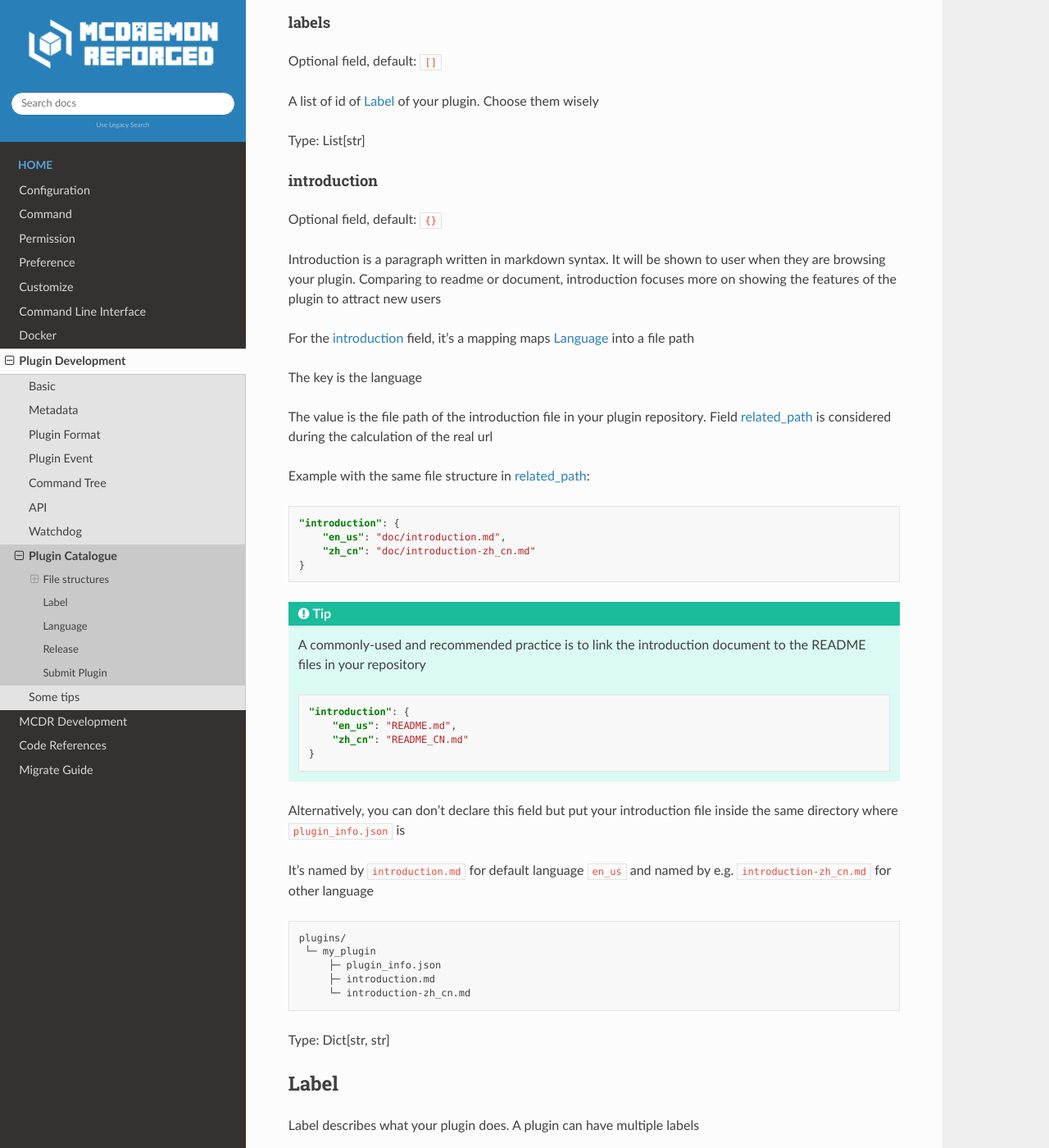
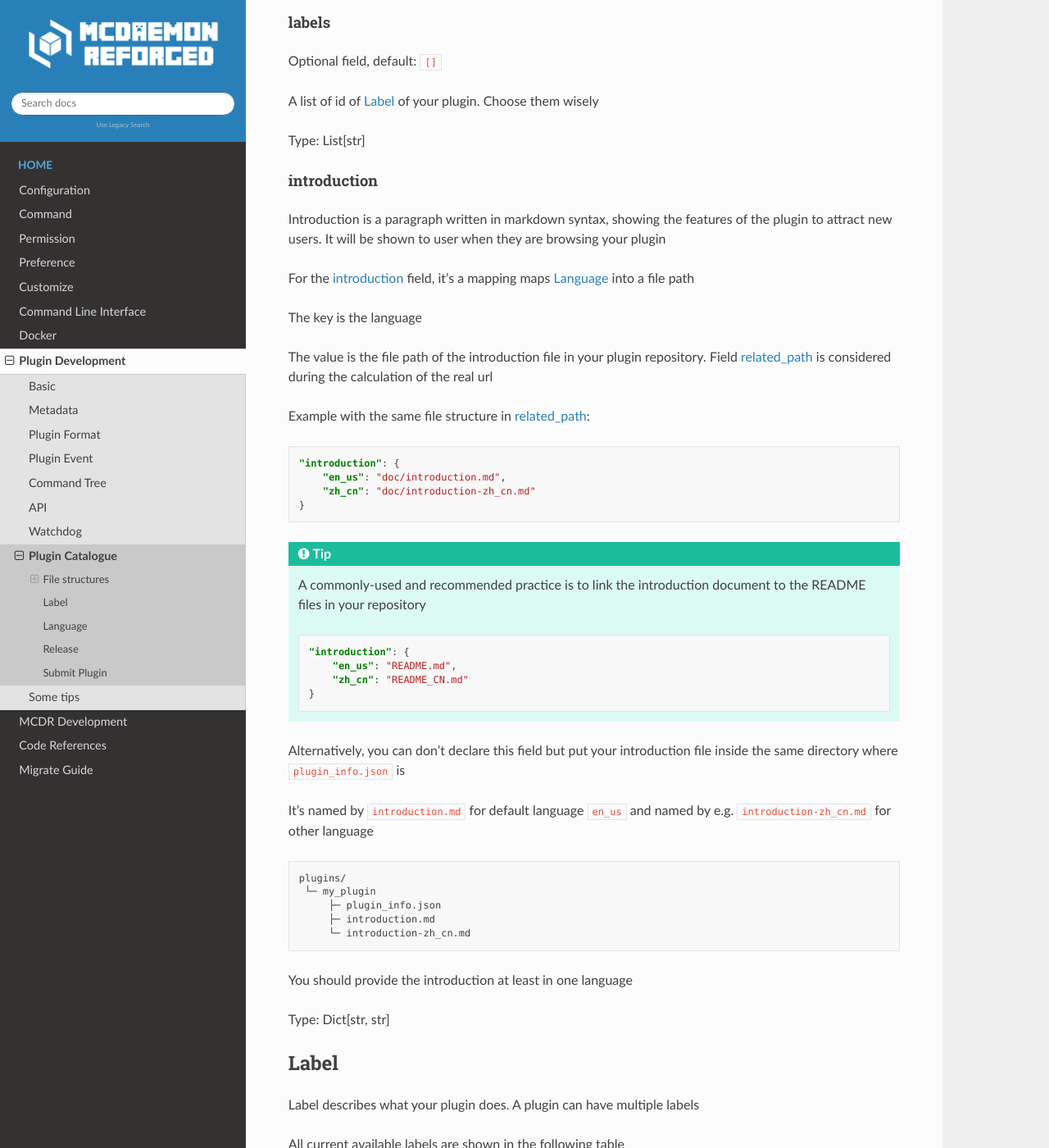
Before and after one commit to MCDReforged/MCDReforged, a Sphinx documentation site: the page built from docs/source/plugin_dev/plugin_catalogue.rst, in a window 1280 px wide and 1400 px high, scrolled down 2350 px. Shown: the whole window at 82% size. Built offline with Sphinx 7.4.7 and the Read the Docs theme 2.0.0, drawn with Linux system fonts in a browser that asks for light colours; pages that are not in the unit, such as notebooks, are missing from menus; the version number could not be read and is left out; comment, search, counter and statistics services are not loaded; some of the changed text lies outside the part shown.

Commit message:
docs(catalogue): update to match catalogue changes (#334)
* docs(catalogue): update to match catalogue changes

* docs(catalogue): some wording changes

* fix(docs): typo

* fix(docs): wrong format

* fix(docs): wrong format

```diff
--- a/docs/source/plugin_dev/plugin_catalogue.rst
+++ b/docs/source/plugin_dev/plugin_catalogue.rst
@@ -116,10 +116,7 @@
 introduction
 ~~~~~~~~~~~~
 
-Optional field, default: ``{}``
-
-Introduction is a paragraph written in markdown syntax. It will be shown to user when they are browsing your plugin.
-Comparing to readme or document, introduction focuses more on showing the features of the plugin to attract new users
+Introduction is a paragraph written in markdown syntax, showing the features of the plugin to attract new users. It will be shown to user when they are browsing your plugin
 
 For the :ref:`plugin_dev/plugin_catalogue:introduction` field, it's a mapping maps :ref:`plugin_dev/plugin_catalogue:language` into a file path
 
@@ -159,6 +156,8 @@
          ├─ plugin_info.json
          ├─ introduction.md
          └─ introduction-zh_cn.md
+
+You should provide the introduction at least in one language
 
 Type: Dict[str, str]
 
@@ -227,7 +226,15 @@
 Submit Plugin
 -------------
 
-If you want to submit your plugin, create the directory of your plugin inside the ``plugins/`` directory with necessary files, and make a pull request
+It's encouraged to read the `Contributing Guidelines <https://github.com/MCDReforged/PluginCatalogue/blob/master/CONTRIBUTING.md>`_ before submitting your plugin
+
+If you want to submit your plugin:
+
+1. Fork the catalogue repo
+
+2. Create a directory for your plugin within the ``plugins/`` folder, including all the necessary files
+
+3. Make a pull request
 
 It's recommended to leave your github link in the :ref:`plugin_dev/plugin_catalogue:authors` field so repository maintainers can simply tell if you are the owner of the plugin
 
```
Also changed, not shown: other parts of docs/source/plugin_dev/plugin_catalogue.rst (+1 -1 lines), 1 other file.
